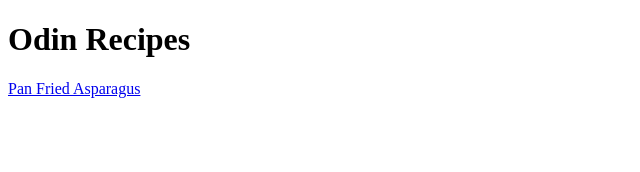
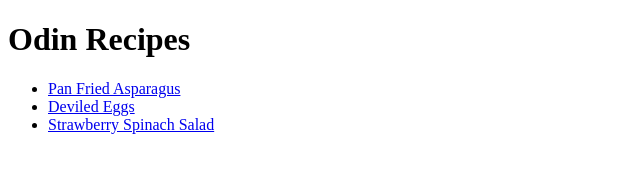
Before and after one commit to Connor-Partington/odin-recipes, a plain HTML site: page index.html in a window 1280 px wide. Shown: the whole page, without its empty margins (0-640 px from the left). Drawn offline with Linux system fonts and the light colour scheme.

Commit message:
Add links to new recipes on home page

```diff
--- a/index.html
+++ b/index.html
@@ -9,6 +9,10 @@
 <body>
     <h1>Odin Recipes</h1>
 
-    <a href="recipes/pan-fried-asparagus.html">Pan Fried Asparagus</a>
+    <ul>
+        <li><a href="recipes/pan-fried-asparagus.html">Pan Fried Asparagus</a></li>
+        <li><a href="recipes/deviled-eggs.html">Deviled Eggs</a></li>
+        <li><a href="recipes/strawberry-spinach-salad.html">Strawberry Spinach Salad</a></li>
+    </ul>
 </body>
 </html>
```
